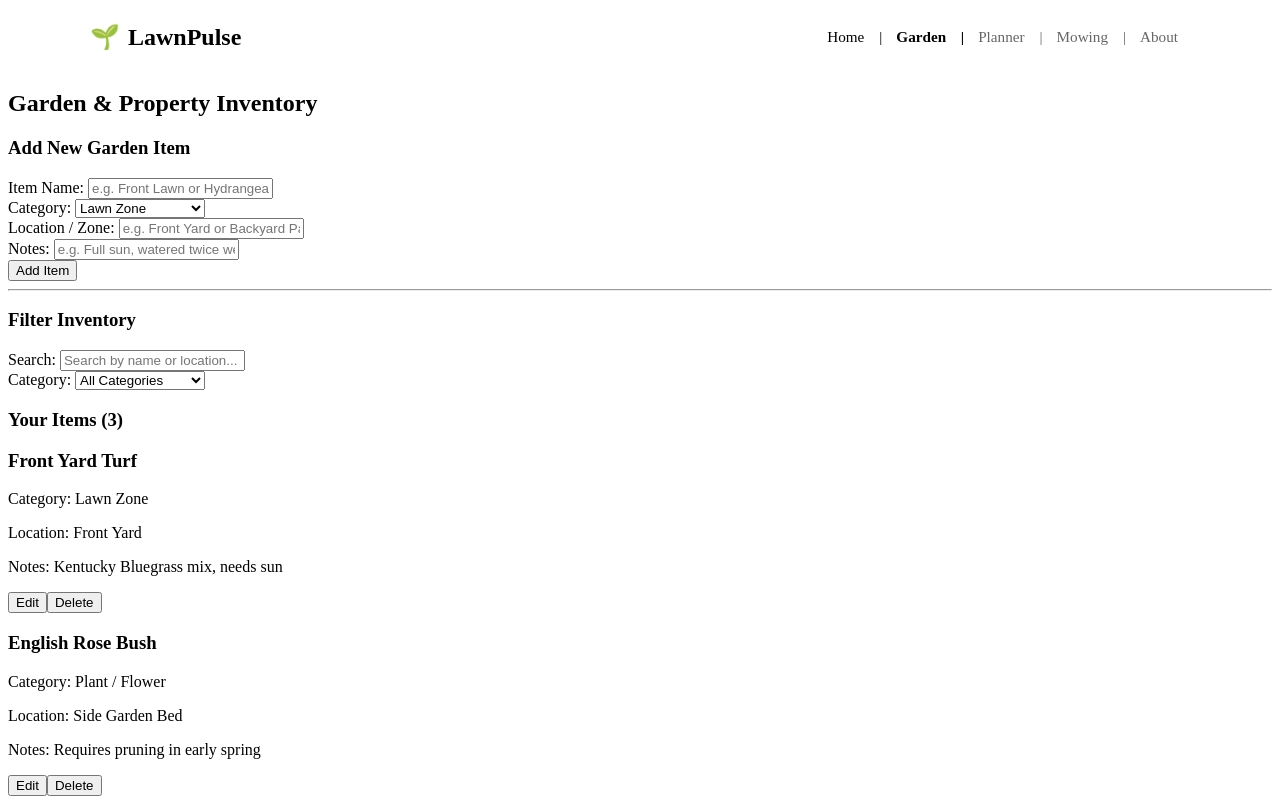
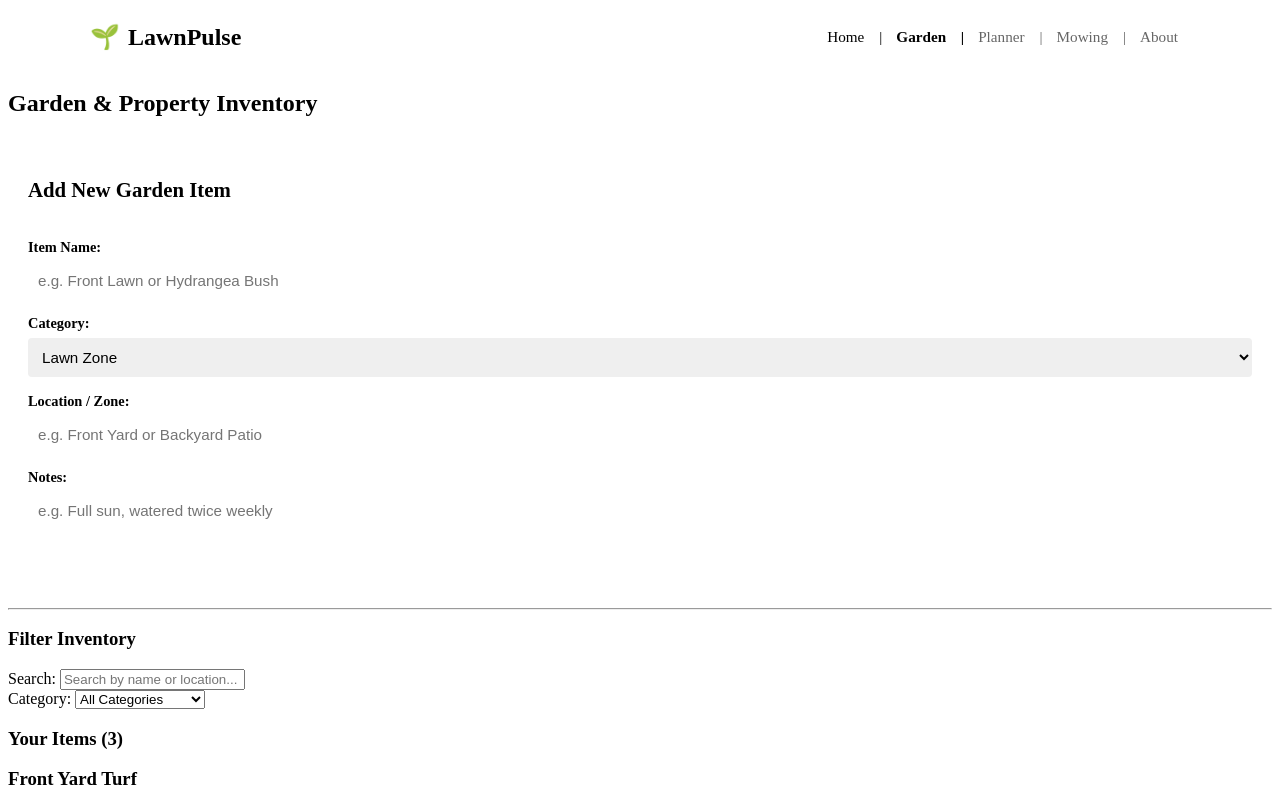
Before and after one commit to Nirugupta/launchcode-unit-1-final-project-Nireesha-N, a React (Vite) app: page /inventory in a window 1280 px wide. Shown: the top 800 px of the page. Built offline with nearby package versions, Linux system fonts and the light colour scheme.

Commit message:
updated with css classnames

```diff
--- a/src/components/GardenForm.jsx
+++ b/src/components/GardenForm.jsx
@@ -1,4 +1,5 @@
 import { useState } from "react";
+import "./GardenForm.css";
 
 export function GardenForm({
   name,
@@ -28,11 +29,11 @@ export function GardenForm({
   };
 
   return (
-    <form onSubmit={handleSubmit}>
+    <form className="garden-form" onSubmit={handleSubmit}>
       <h3>{editingItem ? "Edit Garden Item" : "Add New Garden Item"}</h3>
-      {error && <p>{error}</p>}
+      {error && <p className="error-message">{error}</p>}
 
-      <div>
+      <div className="form-field">
         <label>Item Name: </label>
         <input
           type="text"
@@ -42,7 +43,7 @@ export function GardenForm({
         />
       </div>
 
-      <div>
+      <div className="form-field">
         <label>Category: </label>
         <select value={category} onChange={(e) => setCategory(e.target.value)}>
           <option value="Lawn Zone">Lawn Zone</option>
@@ -52,7 +53,7 @@ export function GardenForm({
         </select>
       </div>
 
-      <div>
+      <div className="form-field">
         <label>Location / Zone: </label>
         <input
           type="text"
@@ -62,7 +63,7 @@ export function GardenForm({
         />
       </div>
 
-      <div>
+      <div className="form-field">
         <label>Notes: </label>
         <input
           type="text"
@@ -72,12 +73,16 @@ export function GardenForm({
         />
       </div>
 
-      <button type="submit">{editingItem ? "Update Item" : "Add Item"}</button>
-      {editingItem && (
-        <button type="button" onClick={onCancelEdit}>
-          Cancel
+      <div className="form-actions">
+        <button className="btn-submit" type="submit">
+          {editingItem ? "Update Item" : "Add Item"}
         </button>
-      )}
+        {editingItem && (
+          <button className="btn-cancel" type="button" onClick={onCancelEdit}>
+            Cancel
+          </button>
+        )}
+      </div>
     </form>
   );
 }
```
